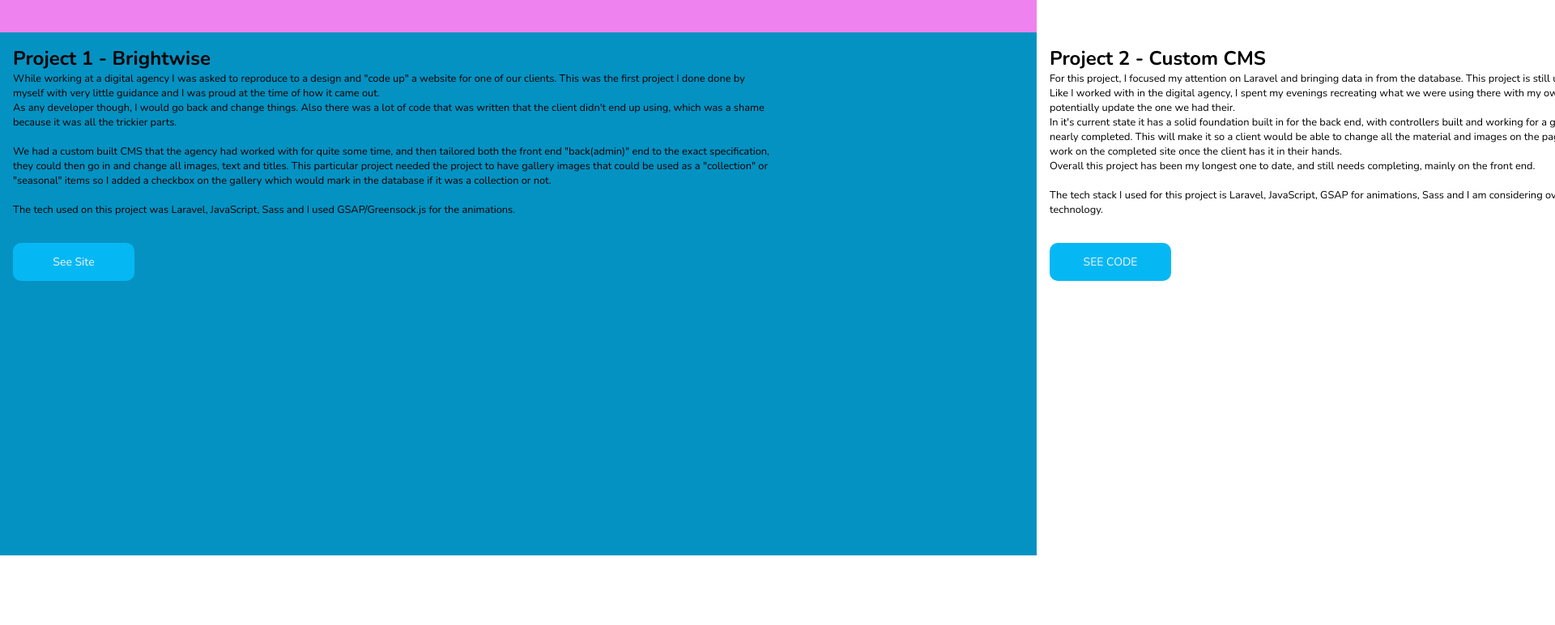
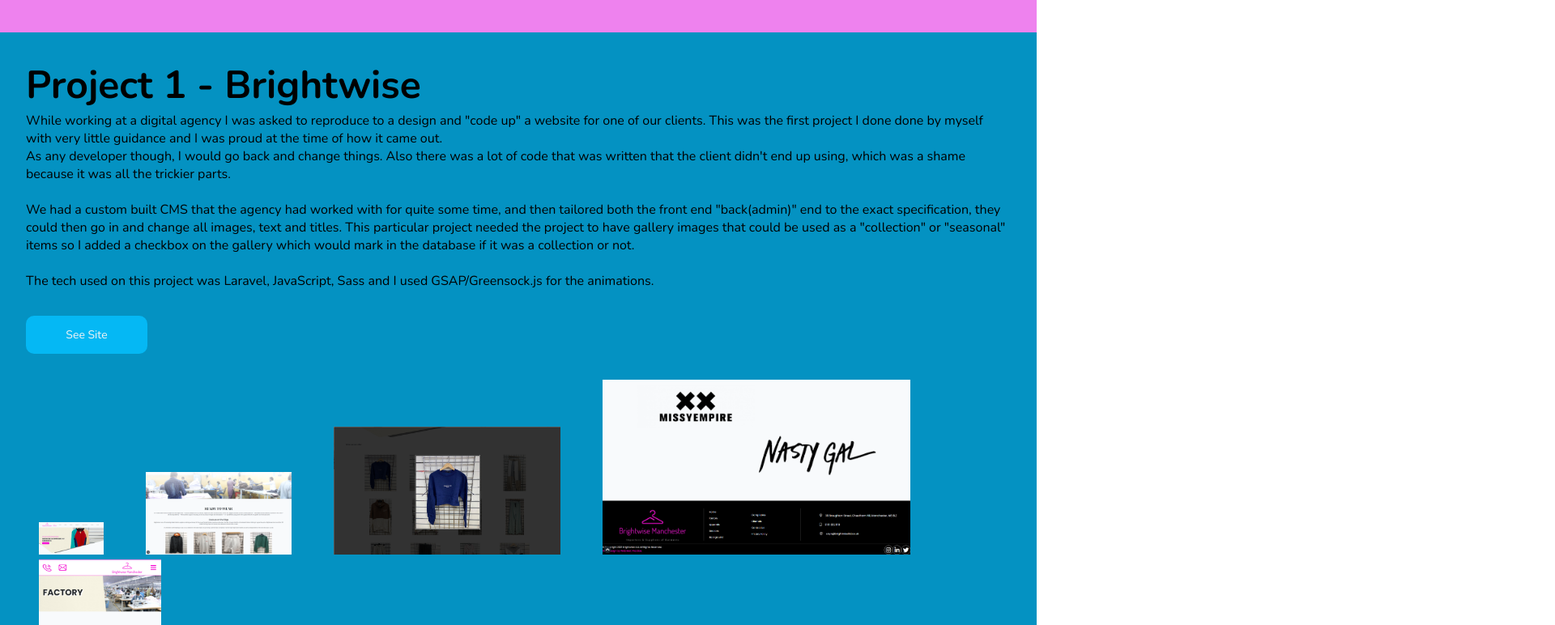
Before and after one commit to Shutt90/Portfoliov3, a website: page index.html in a window 1280 px wide. Shown: the part 1560-2332 px from the top of the page at 81% size, 1920 px wide, since content can reach past the window. Drawn offline with nearby package versions, Linux system fonts and the light colour scheme.

Commit message:
Responsive and widths fixed

```diff
--- a/index.html
+++ b/index.html
@@ -102,7 +102,6 @@
 
     <div class="projects">
         <section class="project">
-            <div class="margin">
             <div class="projects-text">
                 <h3 class="projects-text__title">Project 1 - Brightwise</h3>
                 <p class="projects-text__content">
@@ -133,11 +132,9 @@
                     <img class="projects-images-5 projects-images-image" src="imgs/project1/brightwise5.png">
                 </div>
             </div>
-            </div>
         </section>
 
         <section class="project">
-            <div class="margin">
             <div class="projects-text">
                 <h3 class="projects-text__title">Project 2 - Custom CMS</h3>
                 <p class="projects-text__content">
@@ -169,12 +166,9 @@
                     <img class="projects-images-1 projects-images-image" src="imgs/project2/CustomCMS5.png">
                 </div>
             </div>
-
-            </div>
         </section>
 
         <section class="project">
-            <div class="margin">
             <div class="projects-text">
                 <h3 class="projects-text__title">Project 3 - Pong</h3>
                 <p class="projects-text__content">
--- a/scss/partials/_about.scss
+++ b/scss/partials/_about.scss
@@ -3,7 +3,6 @@
     padding: 0;
     box-sizing: border-box;
     font-family: "nunito", sans-serif;
-    overflow: none;
 }
 
 .line {
--- a/scss/partials/_projects.scss
+++ b/scss/partials/_projects.scss
@@ -1,27 +1,31 @@
+.pin-spacer {
+  width: 100% !important;
+}
+
 .projects {
   display: flex;
   align-items: center;
   flex-wrap: wrap;
   flex-direction: column;
-  height: 100%;
-  max-height: 100vh;
+  width: 100vw;
+  height: 100vh;
   background-color: #0492C2;
-  overflow: visible;
+  overflow: hidden;
+  scroll-snap-type: 0;
+
 
   .project {
-      height: 100%;
-      width: 100%;
-      overflow:visible;
-
-    }
+    width: 100vw;
+    height: 100vh;
+    overflow: hidden;
+  }
 
 
   &-text {
-    width: calc(100% - 100px);
+    margin: 2rem;
     display: flex;
     flex-direction: column;
     justify-content: center;
-    margin: 1rem;
 
     &__title {
         font-size: 3rem;
@@ -58,6 +62,8 @@
     display: flex;
     justify-content: center;
     width: 100%;
+    align-items: flex-start;
+    margin-top: 2rem;
 
     @for $i from 1 through 4 {
     &-#{$i} {
--- a/scss/partials/_responsive.scss
+++ b/scss/partials/_responsive.scss
@@ -4,7 +4,7 @@
     }
 }
 
-@media (max-width: 980px) {
+@media (max-width: 980px)  {
     .margin {
         width: calc(100% - 30px);
     }
@@ -12,12 +12,16 @@
     .line {
         &-1 {
             display: none;
+
             &-black {
                 display: none;
             }
         }
 
         &-2 {
+           width: calc(100% - 40px);
+           left: 50%;
+           transform: translateX(-50%);
 
             &-black {
                 display: none;
@@ -54,15 +58,13 @@
             }
         }
     }
-    }
 
     .projects {
-        height: auto;
-
 
         .project {
             height: 100%;
         }
+
         &-text {
             width: 80%;
 
@@ -78,11 +80,8 @@
         &-images {
             display: none;
         }
-
-
-
     }
-
+}
 
 @media (max-width: 768px) {
     .margin {
```
Also changed, not shown: scss/master.css, 1 other file. Lines whose indentation alone changed are shown as unchanged.
